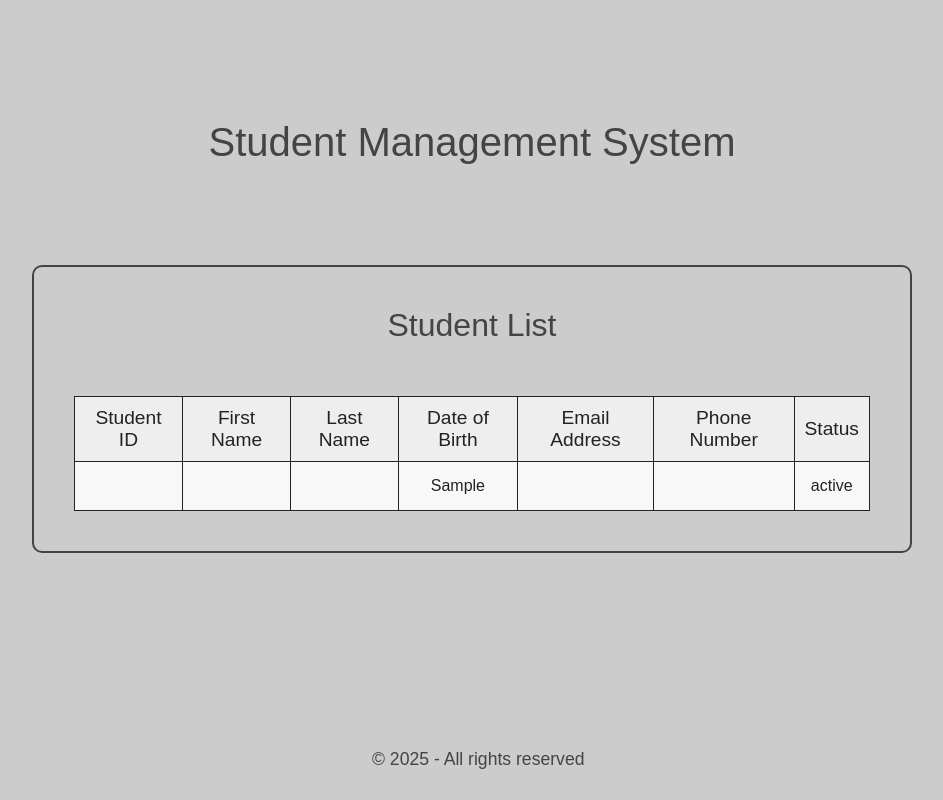
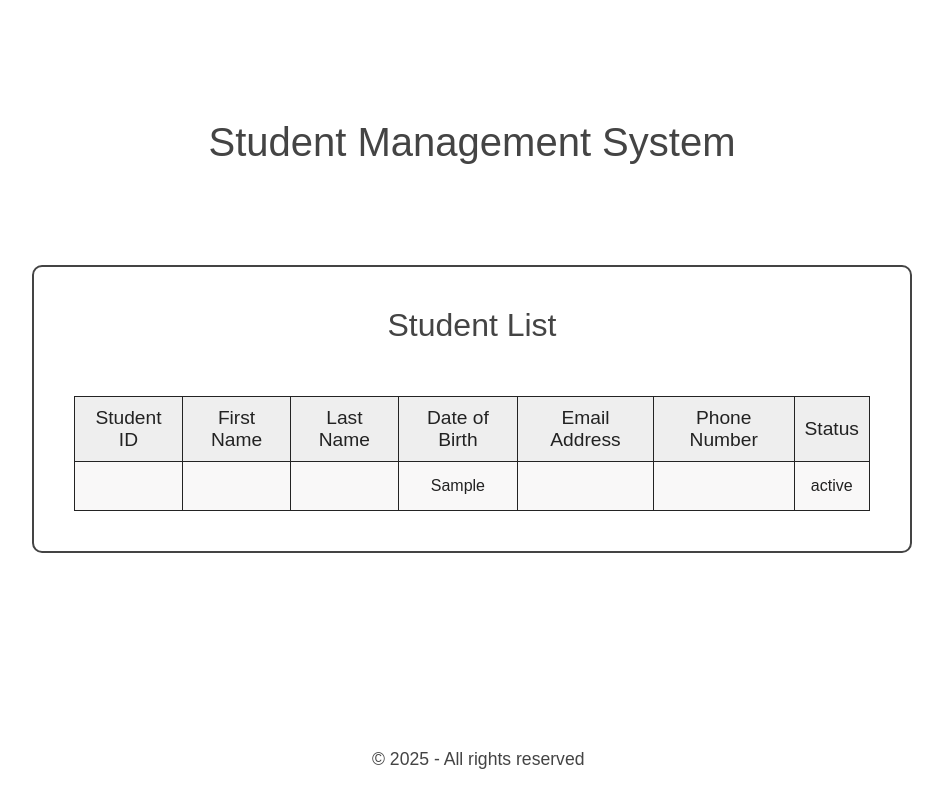
Before and after one commit to rubymattu/PHPAssignment1, a PHP site: page / in a window 1280 px wide. Shown: the whole page, without its empty margins (168-1111 px from the left). Run offline with PHP 8.4, Linux system fonts and the light colour scheme; tables that the repository leaves empty or names only in its code hold one stand-in row (values such as "Sample post"); data that the repository does not hold is empty.

Commit message:
Edited css

```diff
--- a/css/main.css
+++ b/css/main.css
@@ -6,7 +6,7 @@
 }
 body {
   font-family: 'Poppins', sans-serif;
-  background: #ccc;
+  background: #fff;
   color: #444;
   text-align: center;
   padding: 100px 200px;
```
